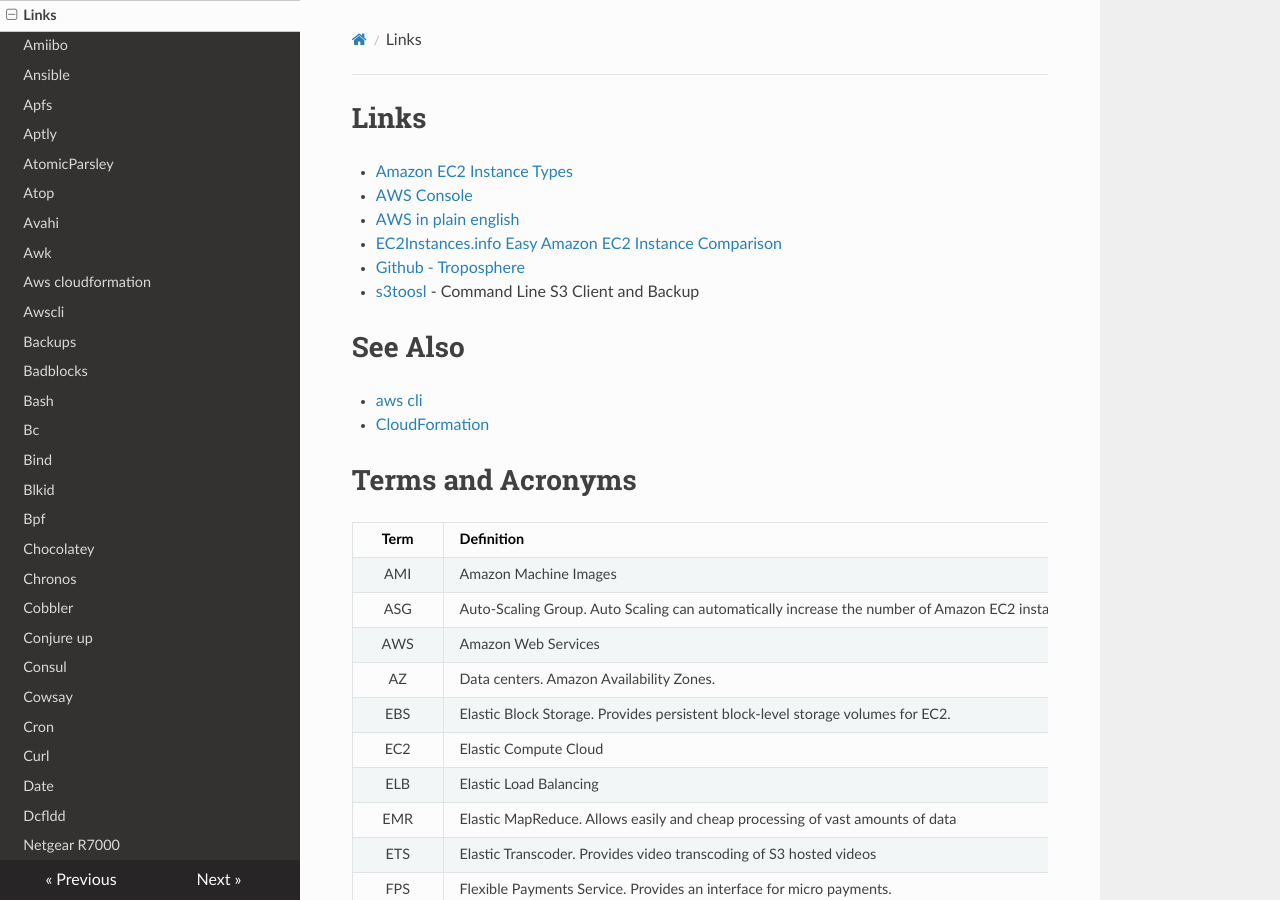
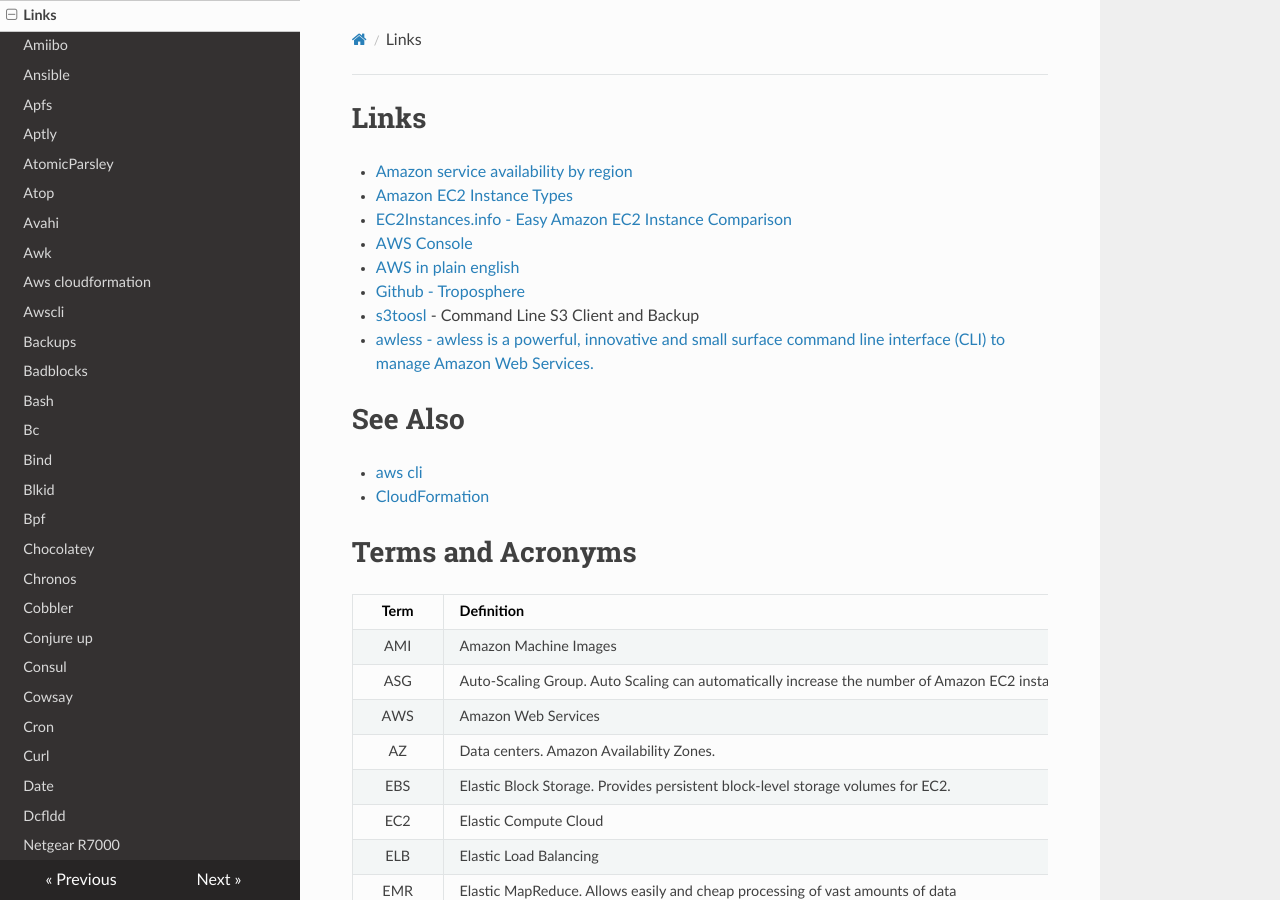
Before and after one commit to lando-cal/tech-notes, an MkDocs documentation site: the page built from docs/amazon.md, in a window 1280 px wide and 900 px high. Built offline with MkDocs 1.6.1, drawn with Linux system fonts in a browser that asks for light colours; nearby versions of some CDN libraries.

Commit message:
Organize and add links

```diff
--- a/docs/amazon.md
+++ b/docs/amazon.md
@@ -1,11 +1,13 @@
 # Links
 
+- [Amazon service availability by region](https://aws.amazon.com/about-aws/global-infrastructure/regional-product-services/)
 - [Amazon EC2 Instance Types](https://aws.amazon.com/ec2/instance-types/)
+- [EC2Instances.info - Easy Amazon EC2 Instance Comparison](http://www.ec2instances.info/)
 - [AWS Console](https://console.aws.amazon.com/console/home)
 - [AWS in plain english](https://www.expeditedssl.com/aws-in-plain-english)
-- [EC2Instances.info Easy Amazon EC2 Instance Comparison](http://www.ec2instances.info/)
 - [Github - Troposphere](https://github.com/cloudtools/troposphere)
 - [s3toosl](http://s3tools.org) - Command Line S3 Client and Backup
+- [awless - awless is a powerful, innovative and small surface command line interface (CLI) to manage Amazon Web Services.](https://github.com/wallix/awless)
 
 # See Also
 
```
